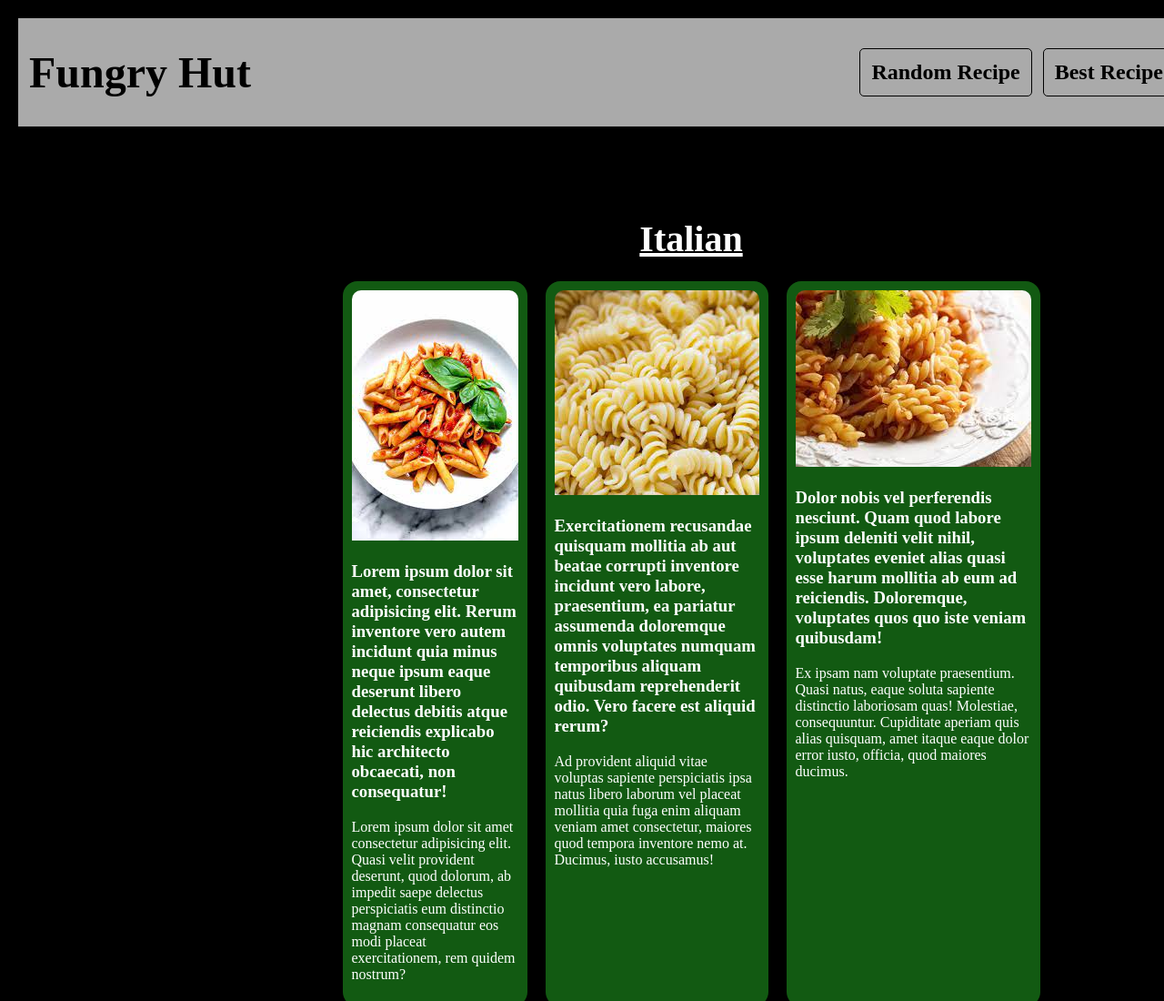
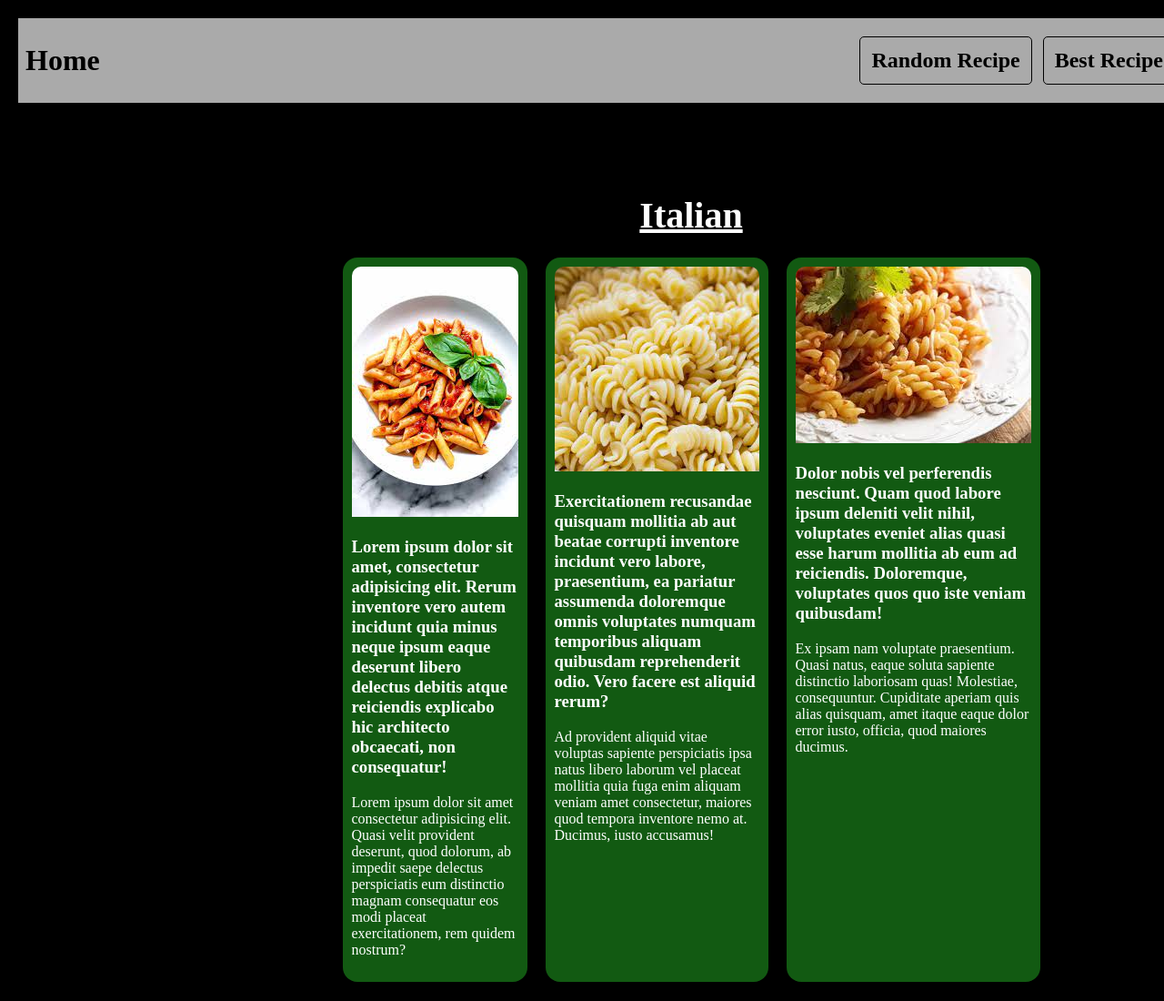
Before and after one commit to Ansh3112/Fronted-task-1, a website built with Parcel: page index.html in a window 1280 px wide. Shown: the top 1100 px of the page at 91% size. Built offline with nearby package versions, Linux system fonts and the light colour scheme.

Commit message:
formatting

```diff
--- a/css/index.scss
+++ b/css/index.scss
@@ -23,7 +23,7 @@ body {
 
     #logo {
       align-self: center;
-      font-size: 1.5em;
+      font-size: 1em;
       padding-left: 0.5em;
       cursor: pointer;
     }
--- a/index.html
+++ b/index.html
@@ -11,7 +11,7 @@
     <div id="main-content">
         <div id="header">
             <div id="logo">
-                <h1>Fungry Hut</h1>
+                <h1>Home</h1>
             </div>
             <div id="button">
                 <h2>Random Recipe</h2>
```
